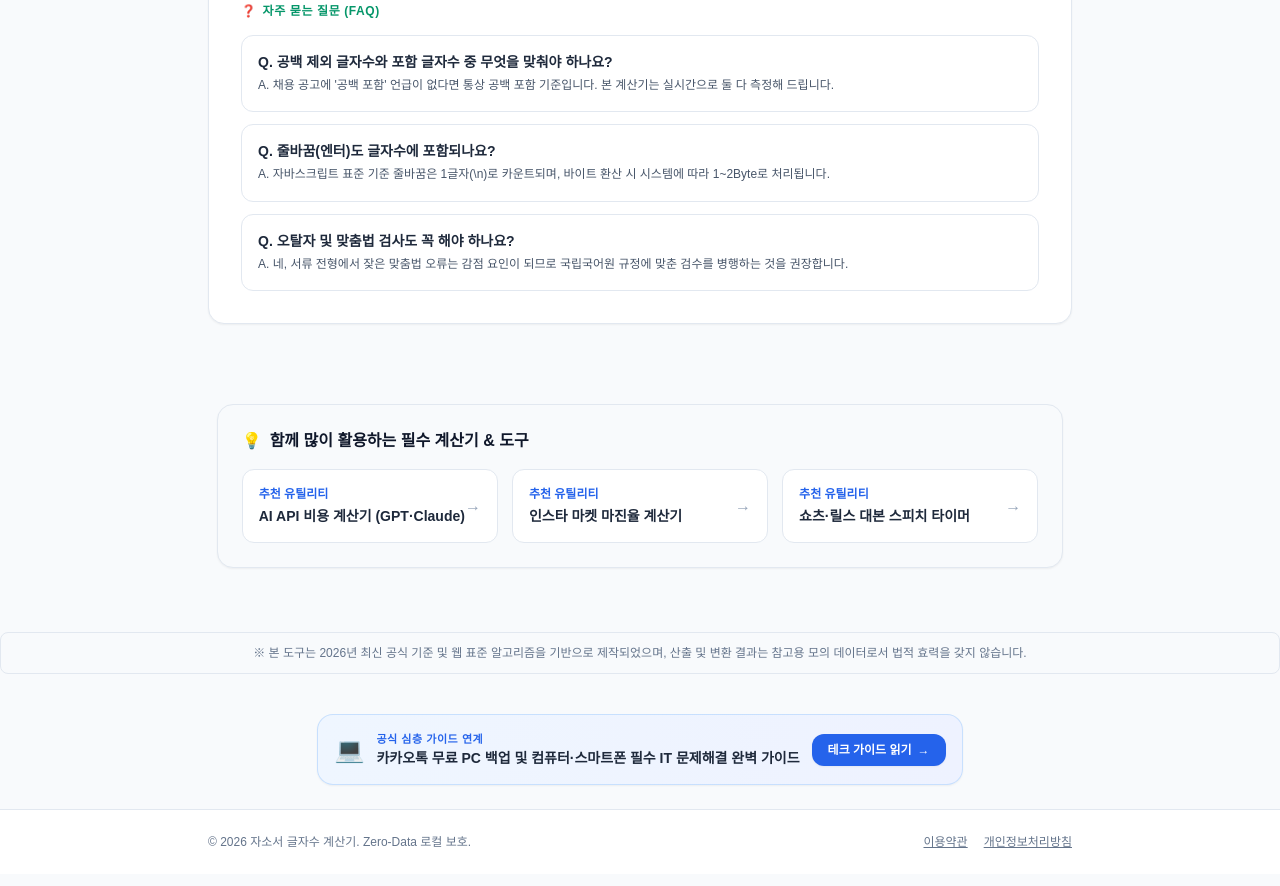
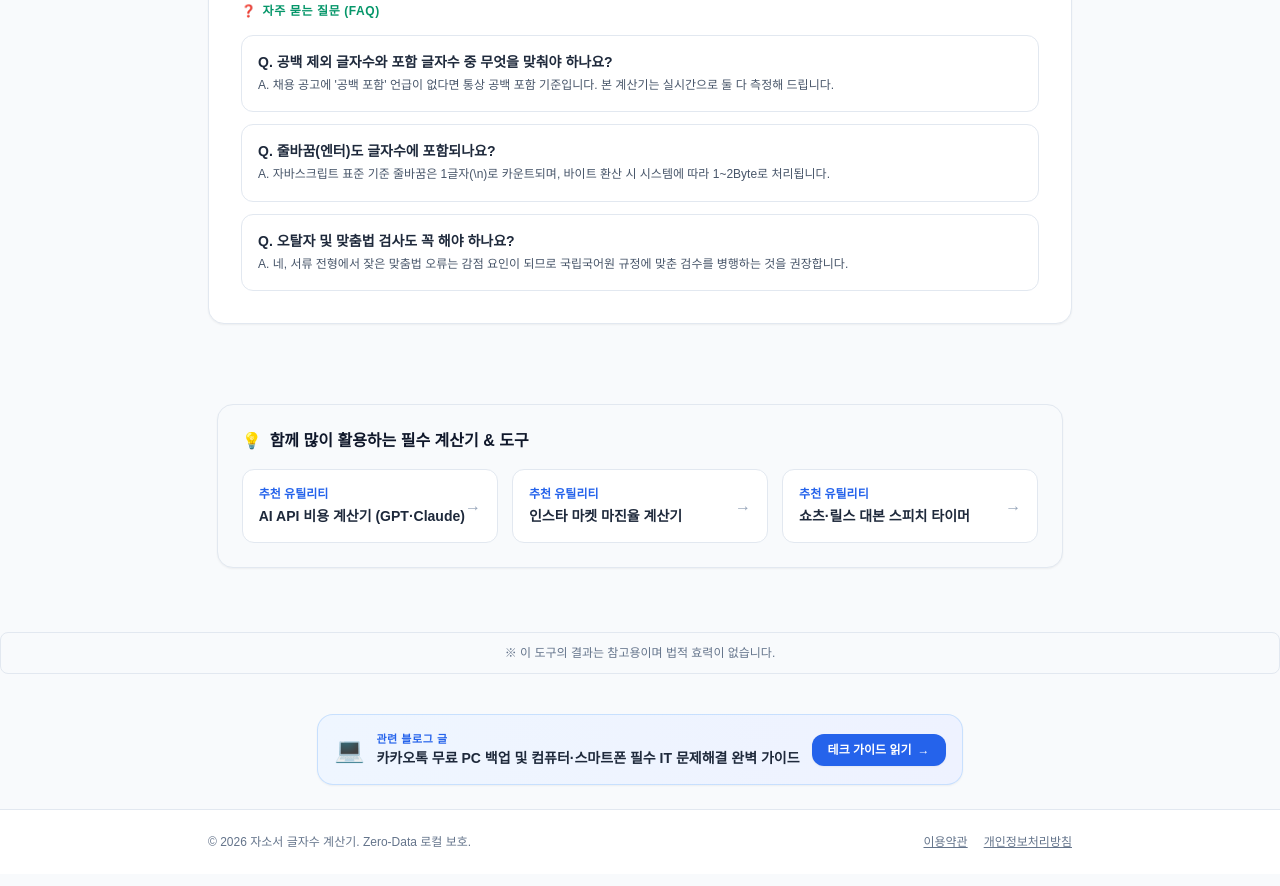
Before and after one commit to somsoo/resume-text-counter, a plain HTML site: page index.html in a window 1280 px wide. Shown: the part 1178-2064 px from the top of the page. Drawn offline with Linux system fonts and the light colour scheme; a web font is replaced by a local one.

Commit message:
Main page: reword template claims ('2026 official standard', E-E-A-T label) into plain reference-only notes

```diff
--- a/index.html
+++ b/index.html
@@ -351,7 +351,7 @@
 
       <!-- 2026 Legal Basis & Disclaimer -->
       <div class="mt-8 mb-4 p-3 bg-slate-50 dark:bg-slate-800/50 rounded-lg text-xs text-slate-500 text-center border border-slate-200 dark:border-slate-700">
-        <p>※ 본 도구는 2026년 최신 공식 기준 및 웹 표준 알고리즘을 기반으로 제작되었으며, 산출 및 변환 결과는 참고용 모의 데이터로서 법적 효력을 갖지 않습니다.</p>
+        <p>※ 이 도구의 결과는 참고용이며 법적 효력이 없습니다.</p>
       </div>
 
 <!-- 🔗 딥리서치 토픽 클러스터: 관련 전문 블로그 가이드 역링크 -->
@@ -360,7 +360,7 @@
     <div class="flex items-center gap-3">
       <span class="text-2xl flex-shrink-0">💻</span>
       <div class="text-left">
-        <div class="text-[11px] font-bold text-blue-600 dark:text-blue-400 uppercase tracking-wider">공식 심층 가이드 연계</div>
+        <div class="text-[11px] font-bold text-blue-600 dark:text-blue-400 uppercase tracking-wider">관련 블로그 글</div>
         <div class="text-xs sm:text-sm font-bold text-slate-800 dark:text-slate-100 leading-snug">카카오톡 무료 PC 백업 및 컴퓨터·스마트폰 필수 IT 문제해결 완벽 가이드</div>
       </div>
     </div>
```
